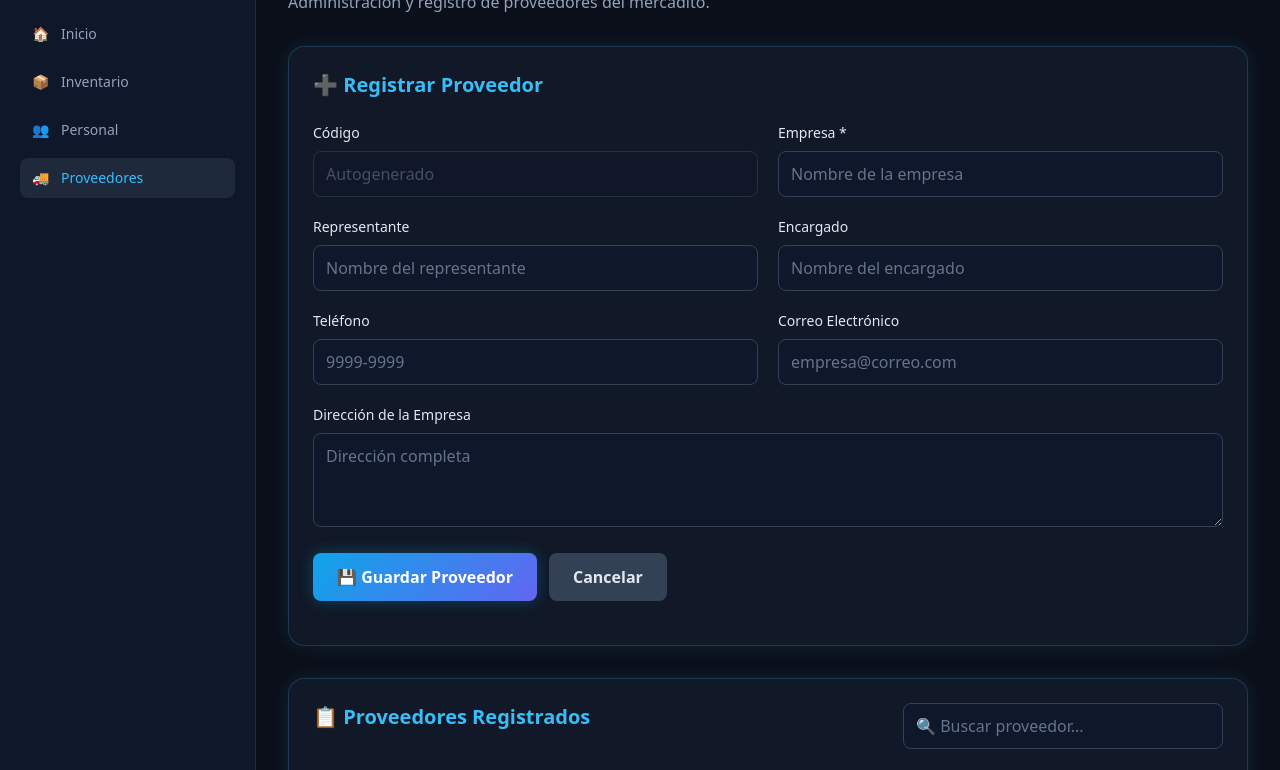
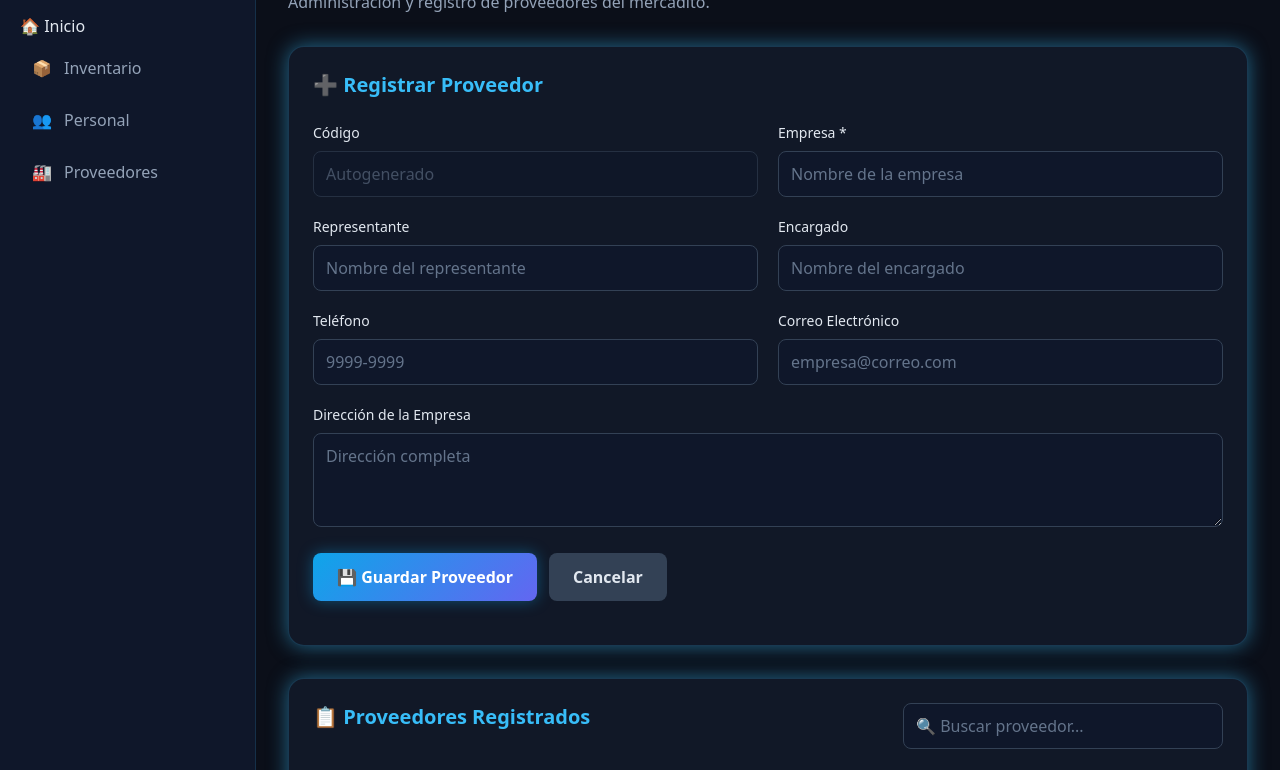
Before and after one commit to X1NDY/PROJECTO_3P_T2, a plain HTML site: page proveedores.html in a window 1280 px wide. Shown: the part 86-856 px from the top of the page. Drawn offline with nearby package versions, Linux system fonts and the light colour scheme; a script that the page names is missing.

Commit message:
4. Actualización

```diff
--- a/proveedores.html
+++ b/proveedores.html
@@ -3,42 +3,36 @@
 <html lang="es">
 <head>
     <meta charset="UTF-8">
-    <meta name="viewport"
-          content="width=device-width, initial-scale=1.0">
-
+    <meta name="viewport" content="width=device-width, initial-scale=1.0">
     <title>Proveedores - Sistema de Inventario</title>
-
     <script src="https://cdn.tailwindcss.com"></script>
 
-    <style>
-        body {
-            background-color: #0b0f19;
-            color: #e2e8f0;
+        <style>
+        /* Estructura general de la pagina (oscuro y texto claro) */
+        body { background-color: #0b0f19; color: #e2e8f0;}
+
+        /* Resplando futurista */
+        .neon-card{
+            background-color: #111827; color: #e2e8f0 ;
+            border: 1px solid rgba(56, 189, 248, 0.2);
+            box-shadow: 0 0 20px rgba(56, 189, 248, 0.5);
         }
 
-        .sidebar {
-            background-color: #0f172a;
-            border-right: 1px solid rgba(56,189,248,0.15);
+        /* Estilo de botones */
+        .neon-btn{
+            background: linear-gradient(135deg, #0ea5e9 0%, #6366f1 100%);
+            box-shadow: 0 0 15px rgba(14, 165, 233, 0.4);
+            transition: all 0.3s ease;
+        }
+        .neon-btn:hover{
+            box-shadow: 0 0 25px rgba(14, 165, 233, 0.7);
+            transform: translateY(-2px);
         }
 
-        .neon-card {
-            background-color: #111827;
-            border: 1px solid rgba(56,189,248,0.2);
-            box-shadow: 0 0 20px rgba(56,189,248,0.12);
-        }
+        .neon-title { text-shadow: 0 0 15px rgba(56, 189, 248, 0.5); }
 
-        .neon-btn {
-            background: linear-gradient(
-                135deg, #0ea5e9 0%, #6366f1 100%
-            );
-            box-shadow: 0 0 15px rgba(14,165,233,0.3);
-            transition: all 0.3s ease;
-        }
-
-        .neon-btn:hover {
-            box-shadow: 0 0 25px rgba(14,165,233,0.6);
-            transform: translateY(-2px);
-        }
+        /* menu lateral fijo */
+        .sidebar { background-color: #0f172a; border-right: 1px solid rgba(56, 189, 248, 0.15); }
 
         .campo {
             width: 100%;
@@ -80,48 +74,32 @@
 <body class="min-h-screen flex flex-col md:flex-row">
 
     <!-- MENU LATERAL -->
-    <aside class="sidebar w-full md:w-64 p-5
-                  flex flex-col justify-between shrink-0">
+    <!--Menu Lateral izquier(Sidebar)-->
+   <aside class="sidebar w-full md:w-64 p-5 flex flex-col justify-between shrink-0 " >
+        <div>
+            <div class="flex items-center justify-between mb-8">
+                <h1 class="text-base font-bold text-sky-400"> 🚀 Traductores e Interpretes II </h1>
+                <!-- Boton de login para vista de dispositivos mobiles -->
+                <a href="login.html" class="md:hidden font-bold text-xs bg-sky-500/10 text-sky-300 border border-sky-500/30 px-2.5 py-1 rounded-lg">Login</a>
+            </div>
 
-        <div>
-            <h1 class="text-base font-bold text-sky-400 mb-8">
-                🚀 Traductores e Intérpretes II
-            </h1>
+            <!-- Enlaces de navegacion del Menu-->
+            <nav class="space-y-2 text-ms">
+                <a href="index.html">
+                    <pan>🏠</pan> <pan>Inicio</pan>
+                </a>
+                <a href="inventario.html" class="flex items-center space-x-3 px-3 py-2.5 rounded-lg text-slate-400 hover:bg-slate-800 hover:text-slate-200 transition">
+                    <span>📦</span> <pan>Inventario</pan>
+                </a>
+                <a href="personal.html" class="flex items-center space-x-3 px-3 py-2.5 rounded-lg text-slate-400 hover:bg-slate-800 hover:text-slate-200 transition">
+                    <span>👥</span> <pan>Personal</pan>
+                </a>
+                <a href="proveedores.html" class="flex items-center space-x-3 px-3 py-2.5 rounded-lg text-slate-400 hover:bg-slate-800 hover:text-slate-200 transition">
+                    <span>🏭</span> <pan>Proveedores</pan>
+                </a>
+            </nav>
 
-            <nav class="space-y-2 text-sm">
 
-                <a href="index.html"
-                   class="flex items-center gap-3 px-3 py-2.5
-                          rounded-lg text-slate-400
-                          hover:bg-slate-800 transition">
-                    <span>🏠</span>
-                    <span>Inicio</span>
-                </a>
-
-                <a href="inventario.html"
-                   class="flex items-center gap-3 px-3 py-2.5
-                          rounded-lg text-slate-400
-                          hover:bg-slate-800 transition">
-                    <span>📦</span>
-                    <span>Inventario</span>
-                </a>
-
-                <a href="personal.html"
-                   class="flex items-center gap-3 px-3 py-2.5
-                          rounded-lg text-slate-400
-                          hover:bg-slate-800 transition">
-                    <span>👥</span>
-                    <span>Personal</span>
-                </a>
-
-                <a href="proveedores.html"
-                   class="flex items-center gap-3 px-3 py-2.5
-                          rounded-lg bg-slate-800 text-sky-400">
-                    <span>🚚</span>
-                    <span>Proveedores</span>
-                </a>
-
-            </nav>
         </div>
     </aside>
 
```
